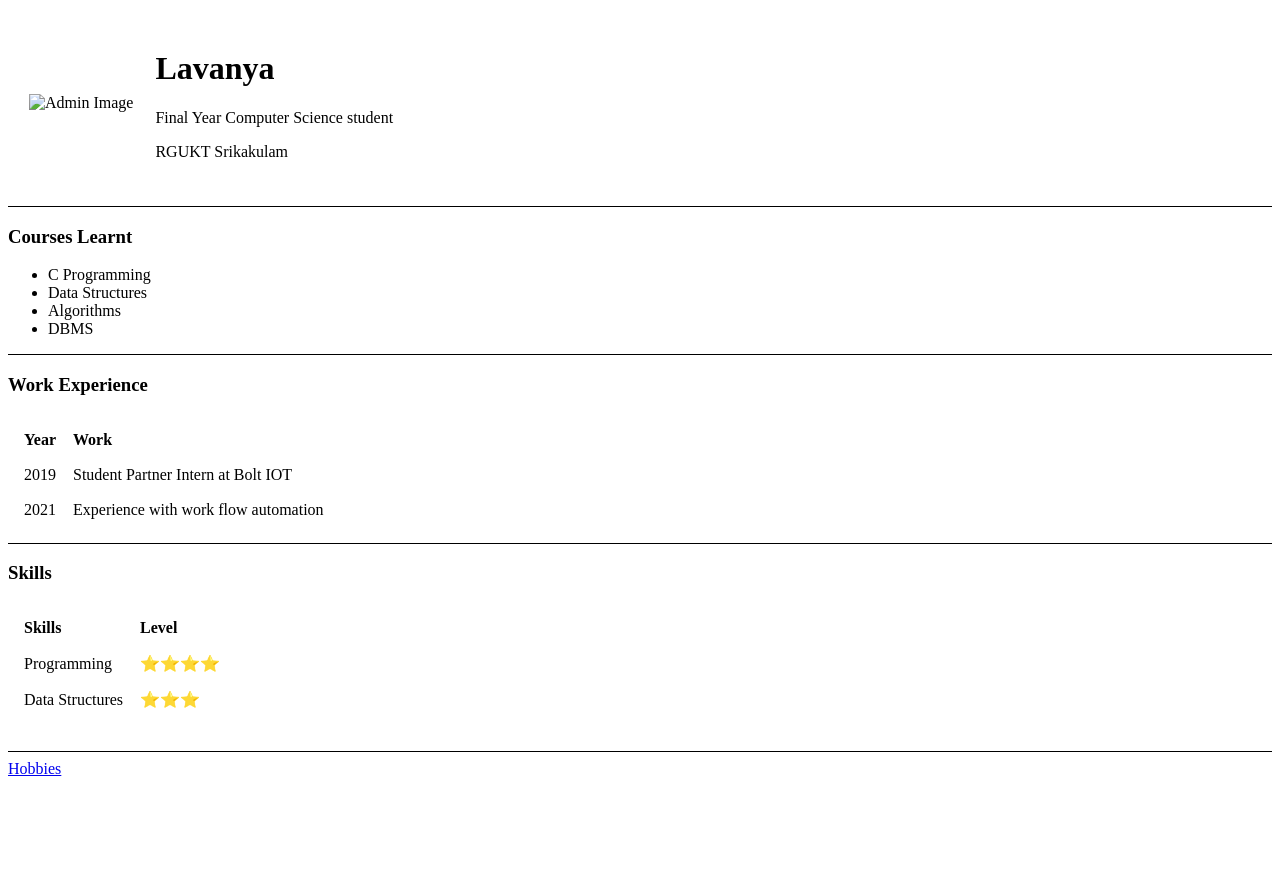
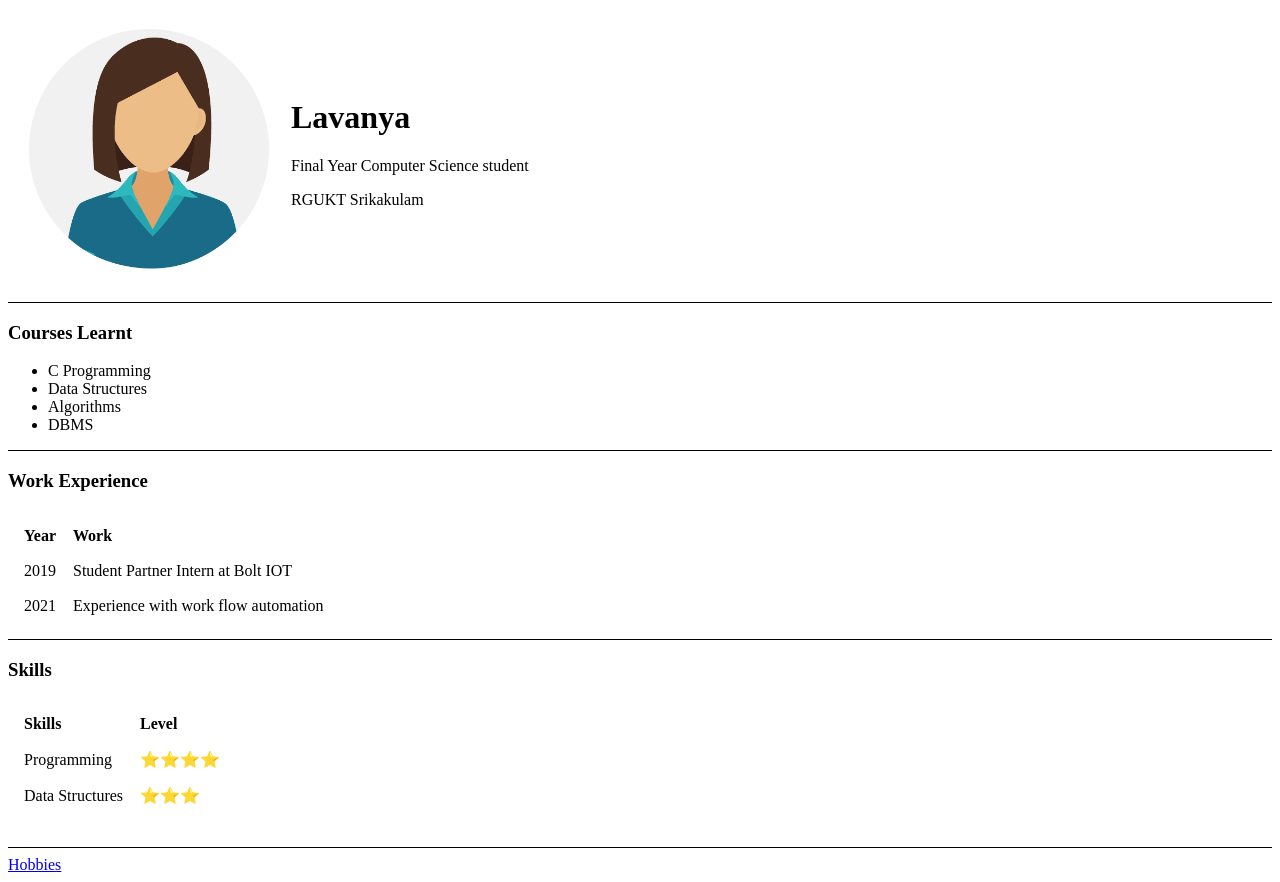
Before and after one commit to Lavanyachilakalapudi/personal-website, a plain HTML site: page index.html in a window 1280 px wide. Before the commit the page ends 800 px from the top, so only its background shows below. Drawn offline with Linux system fonts and the light colour scheme.

Commit message:
Update index.html

```diff
--- a/index.html
+++ b/index.html
@@ -7,7 +7,7 @@
   <body>
     <table cellspacing="20">
       <tr>
-        <td><img src="images/girl-modified.png" alt="Admin Image" height="240"></td>
+        <td><img src="girl-modified.png" alt="Admin Image" height="240"></td>
         <td><h1>Lavanya</h1>
         <p>Final Year Computer Science student</p>
         <p>RGUKT Srikakulam</h4></p>
```
